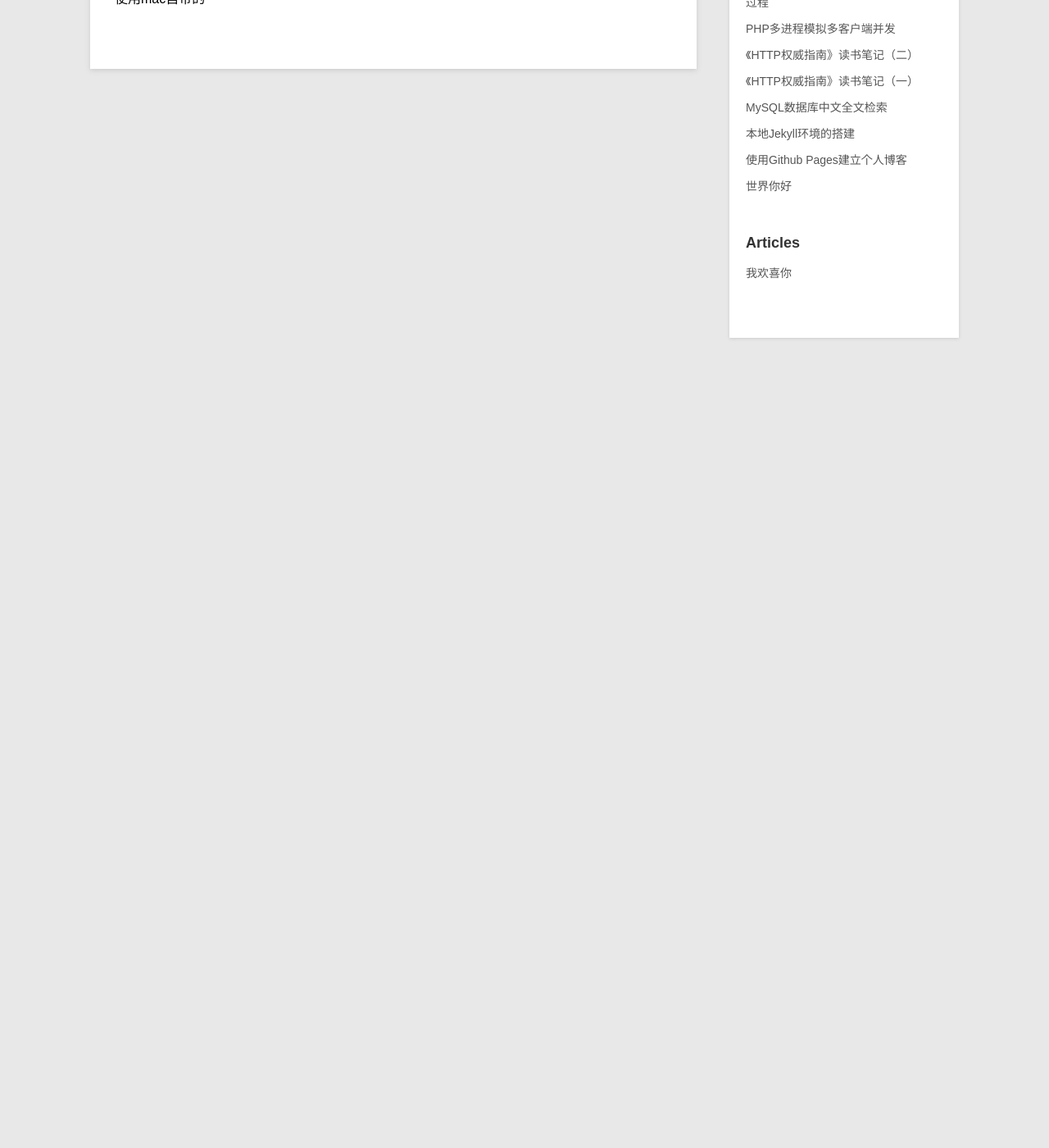
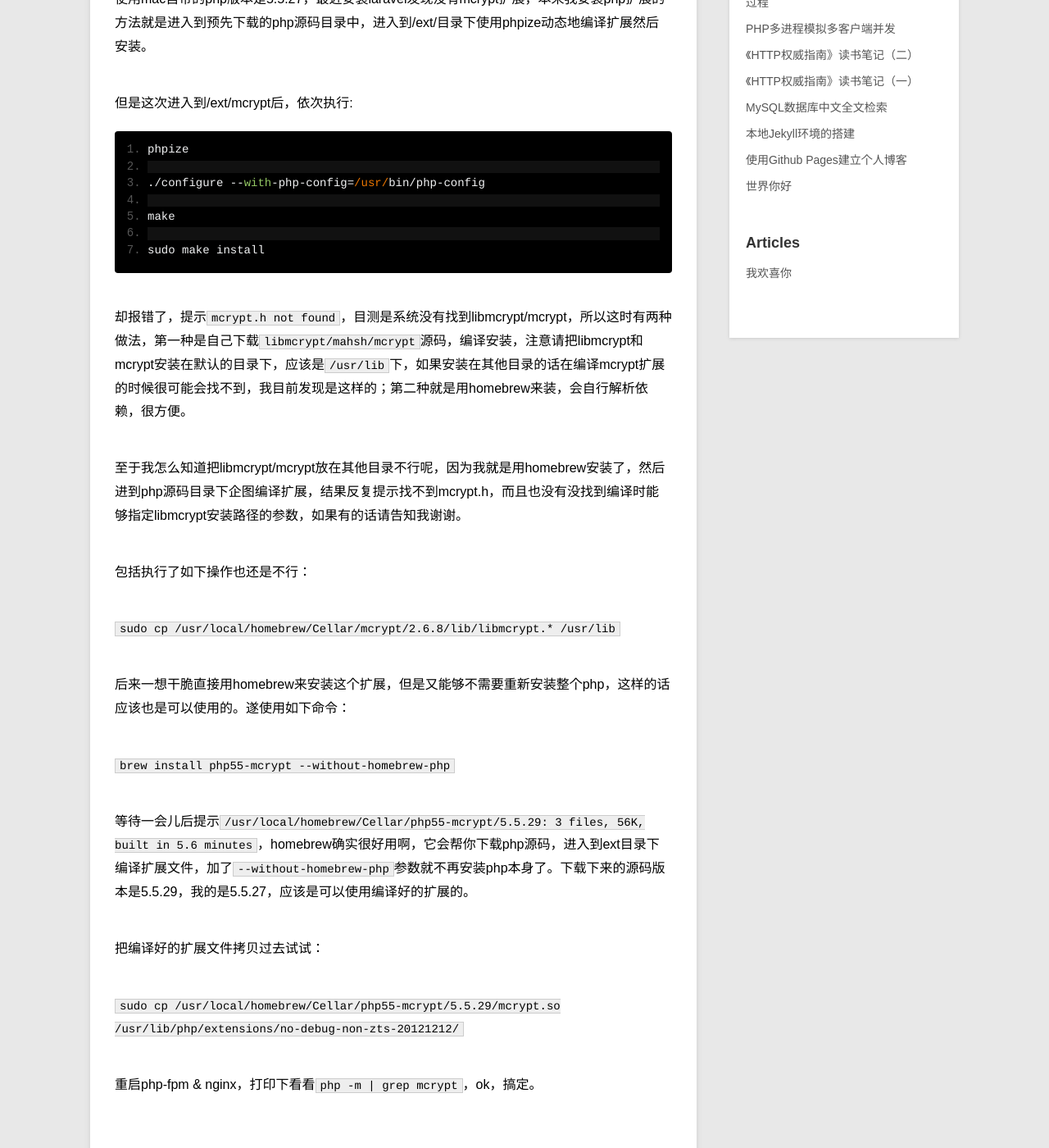
Before and after one commit to kimmykuang/kimmykuang.github.com, a Jekyll site: the page built from _posts/blog/2015-09-27-install-php-extension-mcrypt-by-homwbrew.md, in a window 1280 px wide and 1400 px high, scrolled down 270 px. Shown: the whole window at 82% size. Built offline with Jekyll 4.4.1, drawn with Linux system fonts in a browser that asks for light colours; nearby versions of some CDN libraries; Markdown is read by kramdown in place of the engine named in the settings; before the commit the page ends 900 px from its top, so only the background shows below that.

Commit message:
update 015-09-27-install-php-extension-mcrypt-by-homwbrew

````diff
--- a/_posts/blog/2015-09-27-install-php-extension-mcrypt-by-homwbrew.md
+++ b/_posts/blog/2015-09-27-install-php-extension-mcrypt-by-homwbrew.md
@@ -7,4 +7,34 @@ description: homebrew安装php扩展
 ---
 
 
-使用mac自带的
+使用mac自带的php版本是5.5.27，最近安装laravel发现没有mcrypt扩展，本来我安装php扩展的方法就是进入到预先下载的php源码目录中，进入到/ext/目录下使用phpize动态地编译扩展然后安装。
+
+但是这次进入到/ext/mcrypt后，依次执行:
+
+	phpize
+
+	./configure --with-php-config=/usr/bin/php-config
+
+	make
+
+	sudo make install
+
+却报错了，提示```mcrypt.h not found```，目测是系统没有找到libmcrypt/mcrypt，所以这时有两种做法，第一种是自己下载```libmcrypt/mahsh/mcrypt```源码，编译安装，注意请把libmcrypt和mcrypt安装在默认的目录下，应该是```/usr/lib```下，如果安装在其他目录的话在编译mcrypt扩展的时候很可能会找不到，我目前发现是这样的；第二种就是用homebrew来装，会自行解析依赖，很方便。
+
+至于我怎么知道把libmcrypt/mcrypt放在其他目录不行呢，因为我就是用homebrew安装了，然后进到php源码目录下企图编译扩展，结果反复提示找不到mcrypt.h，而且也没有没找到编译时能够指定libmcrypt安装路径的参数，如果有的话请告知我谢谢。
+
+包括执行了如下操作也还是不行：
+
+```sudo cp /usr/local/homebrew/Cellar/mcrypt/2.6.8/lib/libmcrypt.* /usr/lib```
+
+后来一想干脆直接用homebrew来安装这个扩展，但是又能够不需要重新安装整个php，这样的话应该也是可以使用的。遂使用如下命令：
+
+```brew install php55-mcrypt --without-homebrew-php```
+
+等待一会儿后提示```/usr/local/homebrew/Cellar/php55-mcrypt/5.5.29: 3 files, 56K, built in 5.6 minutes```，homebrew确实很好用啊，它会帮你下载php源码，进入到ext目录下编译扩展文件，加了```--without-homebrew-php```参数就不再安装php本身了。下载下来的源码版本是5.5.29，我的是5.5.27，应该是可以使用编译好的扩展的。
+
+把编译好的扩展文件拷贝过去试试：
+
+```sudo cp /usr/local/homebrew/Cellar/php55-mcrypt/5.5.29/mcrypt.so  /usr/lib/php/extensions/no-debug-non-zts-20121212/```
+
+重启php-fpm & nginx，打印下看看```php -m | grep mcrypt```，ok，搞定。
````
